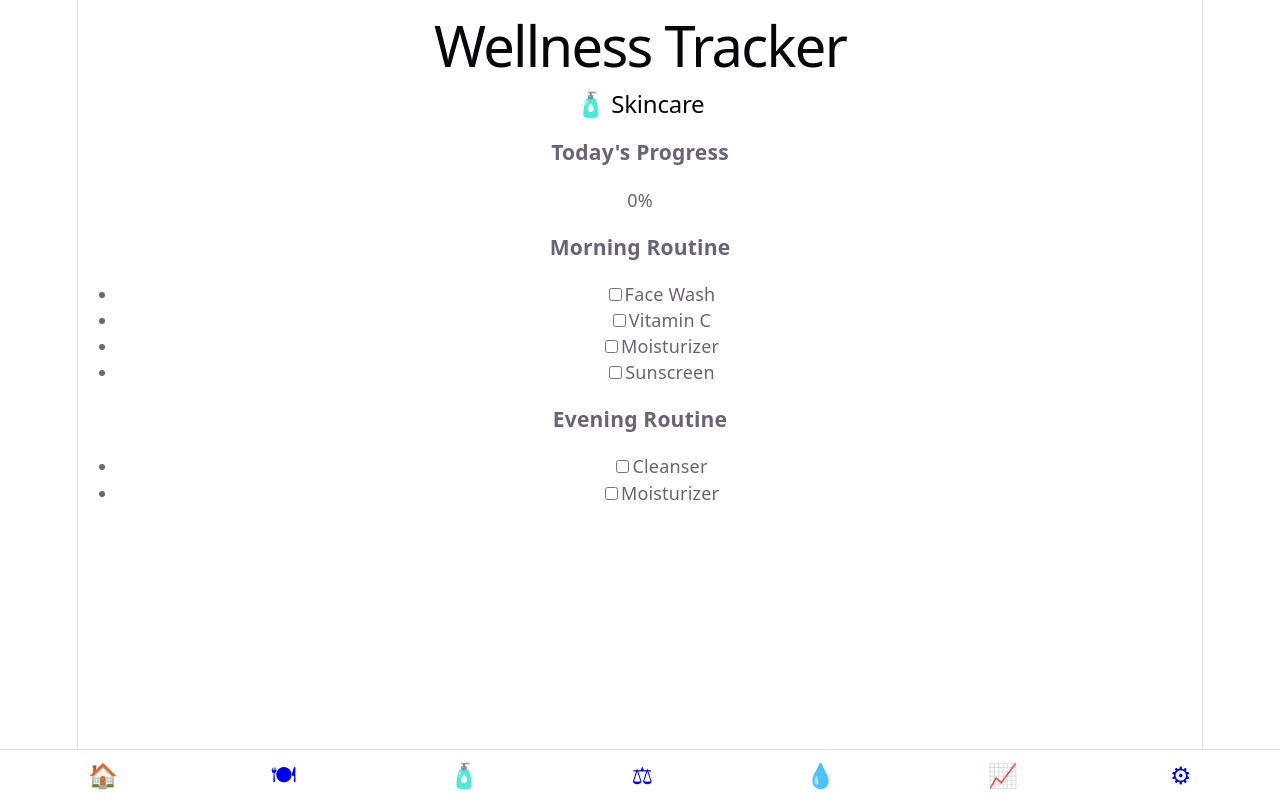
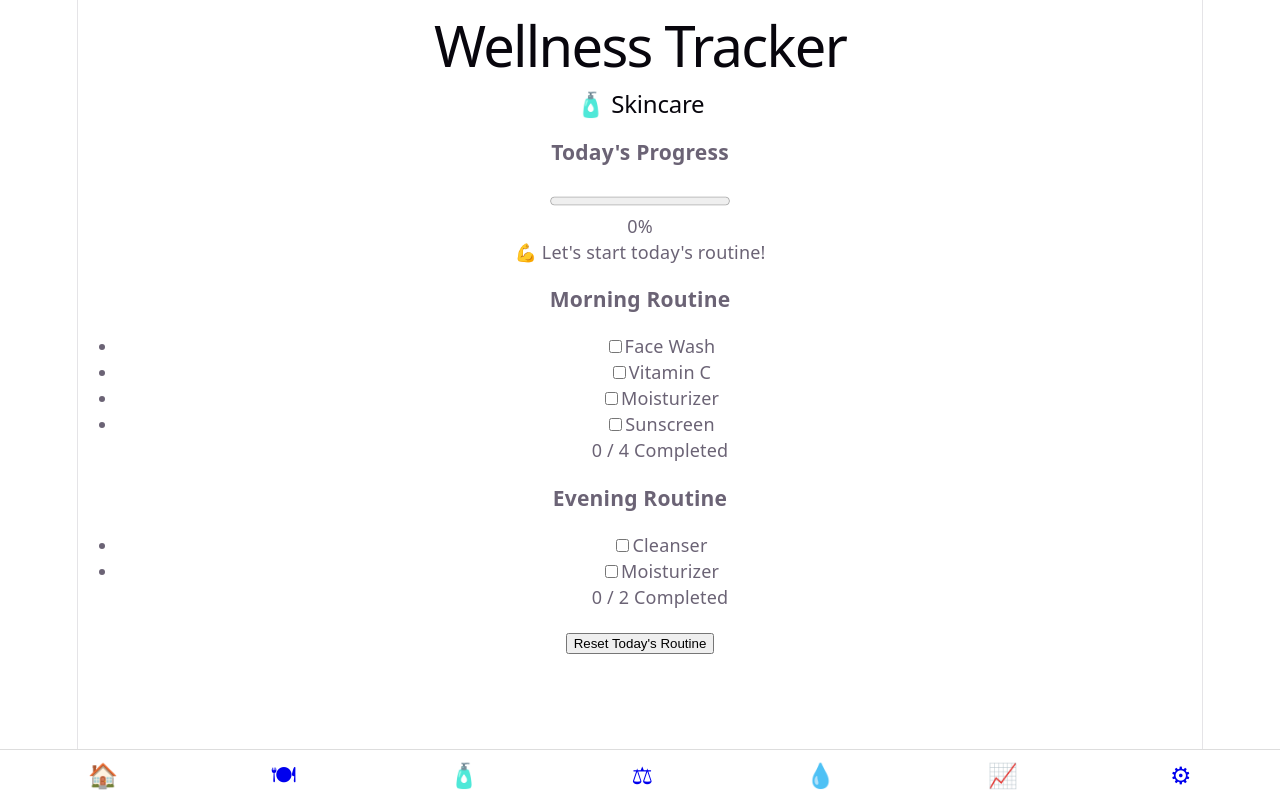
Before and after one commit to sravansamudrala/wellness-tracker, a React (Vite) app: page /skincare in a window 1280 px wide. Built offline with nearby package versions, Linux system fonts and the light colour scheme.

Commit message:
skincare dashboard enhanced

```diff
--- a/src/pages/Skincare.tsx
+++ b/src/pages/Skincare.tsx
@@ -1,5 +1,4 @@
-import { useState } from "react";
-
+import { useState, useEffect } from "react";
 const defaultRoutine = {
   faceWash: false,
   vitaminC: false,
@@ -23,14 +22,36 @@ function Skincare() {
   const completedCount = Object.values(routine).filter(Boolean).length;
   const totalCount = Object.keys(routine).length;
   const progress = Math.round((completedCount / totalCount) * 100);
+  useEffect(() => {
     localStorage.setItem("skincareRoutine", JSON.stringify(routine));
+  }, [routine]);
+  const morningCompleted =
+    Number(routine.faceWash) +
+    Number(routine.vitaminC) +
+    Number(routine.moisturizer) +
+    Number(routine.sunscreen);
+
+  const eveningCompleted =
+    Number(routine.cleanser) + Number(routine.eveningMoisturizer);
+
   return (
     <div>
       <h2>🧴 Skincare</h2>
 
       <h3>Today's Progress</h3>
 
+      <div>
+        <progress value={progress} max="100"></progress>
         <p>{progress}%</p>
+      </div>
+      {progress === 0 && <p>💪 Let's start today's routine!</p>}
+
+      {progress > 0 && progress < 100 && <p>👍 Great progress! Keep going.</p>}
+
+      {progress === 100 && (
+        <p>🎉 Amazing! Today's skincare routine is complete!</p>
+      )}
+
       <h3>Morning Routine</h3>
 
       <ul>
@@ -39,7 +60,9 @@ function Skincare() {
             <input
               type="checkbox"
               checked={routine.faceWash}
-              onChange={(e) => setRoutine({ ...routine, faceWash: e.target.checked })}
+              onChange={(e) =>
+                setRoutine({ ...routine, faceWash: e.target.checked })
+              }
             />
             Face Wash
           </label>
@@ -49,7 +72,9 @@ function Skincare() {
             <input
               type="checkbox"
               checked={routine.vitaminC}
-              onChange={(e) => setRoutine({ ...routine, vitaminC: e.target.checked })}
+              onChange={(e) =>
+                setRoutine({ ...routine, vitaminC: e.target.checked })
+              }
             />
             Vitamin C
           </label>
@@ -59,7 +84,9 @@ function Skincare() {
             <input
               type="checkbox"
               checked={routine.moisturizer}
-              onChange={(e) => setRoutine({ ...routine, moisturizer: e.target.checked })}
+              onChange={(e) =>
+                setRoutine({ ...routine, moisturizer: e.target.checked })
+              }
             />
             Moisturizer
           </label>
@@ -69,11 +96,14 @@ function Skincare() {
             <input
               type="checkbox"
               checked={routine.sunscreen}
-              onChange={(e) => setRoutine({ ...routine, sunscreen: e.target.checked })}
+              onChange={(e) =>
+                setRoutine({ ...routine, sunscreen: e.target.checked })
+              }
             />
             Sunscreen
           </label>
         </li>
+        <p>{morningCompleted} / 4 Completed</p>
       </ul>
 
       <h3>Evening Routine</h3>
@@ -84,7 +114,9 @@ function Skincare() {
             <input
               type="checkbox"
               checked={routine.cleanser}
-              onChange={(e) => setRoutine({ ...routine, cleanser: e.target.checked })}
+              onChange={(e) =>
+                setRoutine({ ...routine, cleanser: e.target.checked })
+              }
             />
             Cleanser
           </label>
@@ -94,12 +126,19 @@ function Skincare() {
             <input
               type="checkbox"
               checked={routine.eveningMoisturizer}
-              onChange={(e) => setRoutine({ ...routine, eveningMoisturizer: e.target.checked })}
+              onChange={(e) =>
+                setRoutine({ ...routine, eveningMoisturizer: e.target.checked })
+              }
             />
             Moisturizer
           </label>
         </li>
+        <p>{eveningCompleted} / 2 Completed</p>
       </ul>
+
+      <button onClick={() => setRoutine(defaultRoutine)}>
+        Reset Today's Routine
+      </button>
     </div>
   );
 }
```
Lines whose indentation alone changed are shown as unchanged.
